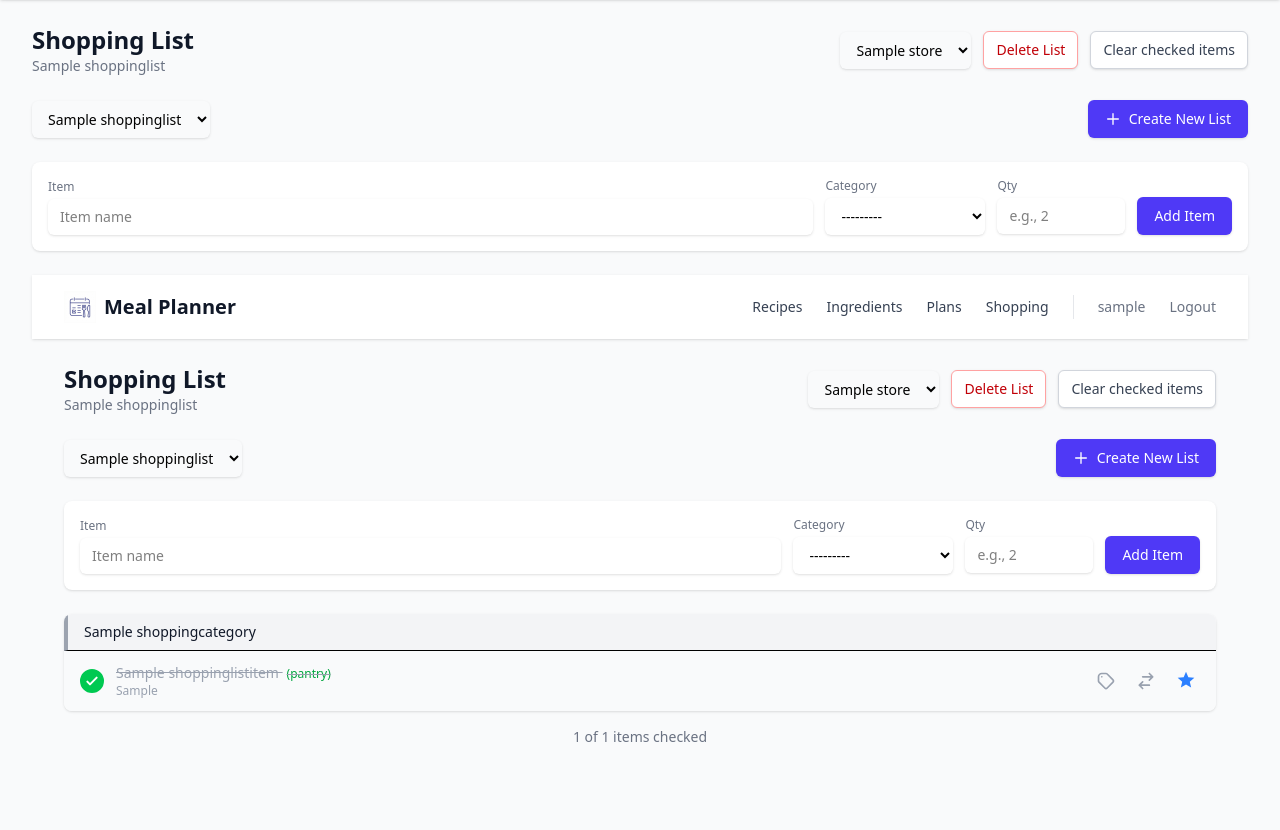
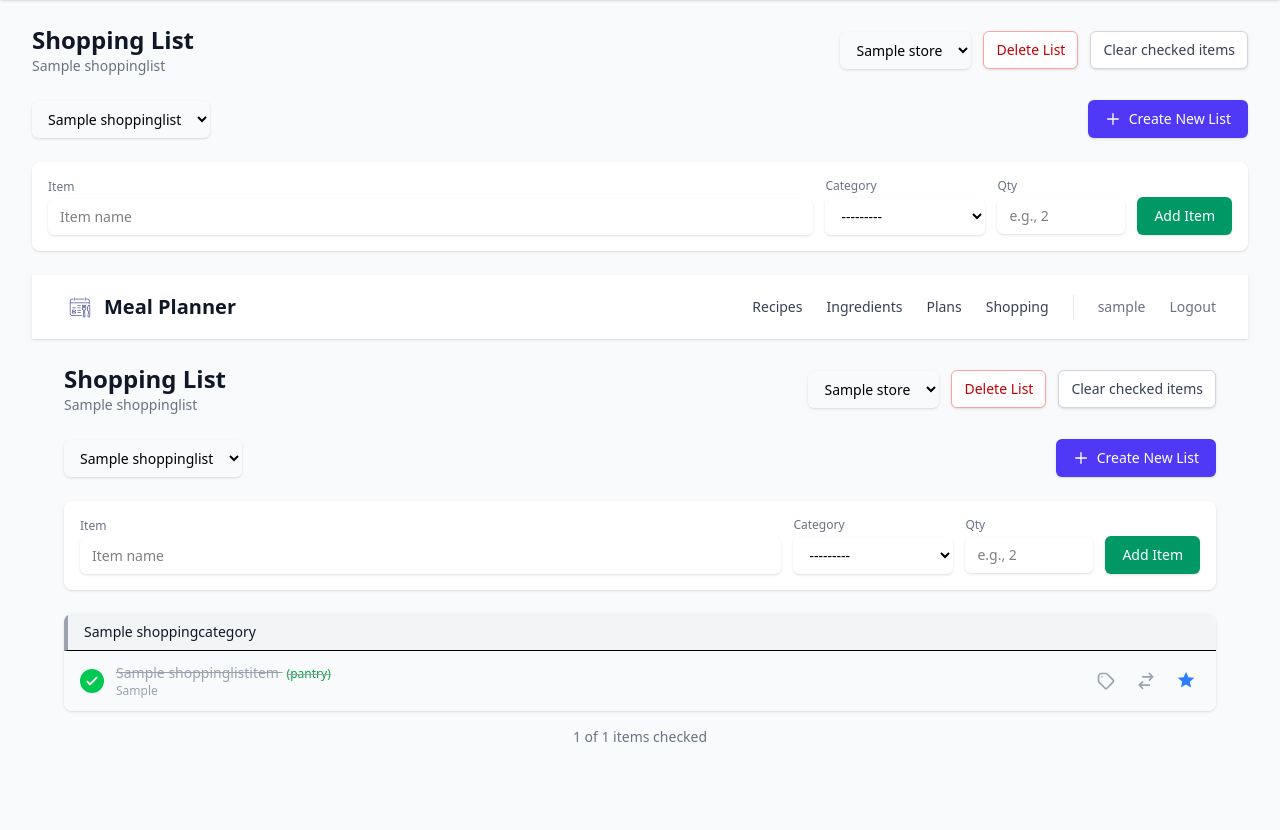
Before and after one commit to yulqen/mealplanner, a Django app: page /shopping/ in a window 1280 px wide. Shown: the part 64-894 px from the top of the page. Run offline with Django 5.2, Linux system fonts and the light colour scheme; a user stored in the database is signed in; tables that the repository leaves empty hold one stand-in row (values such as "Sample post"); style sheets or scripts are compiled from the project's sources.

Commit message:
feat(shopping): improve mobile friendliness of shopping list
- Add green theme and highlight "Add Item" form on mobile
- Reorder "Add Item" fields for better accessibility on small screens
- Increase font size and checkbox hit area for shopping list items on mobile
- Maintain existing desktop layout for consistency

```diff
--- a/core/templates/core/shopping_list.html
+++ b/core/templates/core/shopping_list.html
@@ -127,33 +127,44 @@
 
     {% if shopping_list %}
     <!-- Add Item Form -->
-    <div class="bg-white rounded-lg shadow-sm p-3 sm:p-4" id="add-item-form">
+    <div class="bg-white rounded-lg shadow-sm p-3 sm:p-4 border-2 border-emerald-500 sm:border-none" id="add-item-form">
         <form id="shopping-add-form"
               hx-post="{% url 'shopping_add' shopping_list.pk %}"
               hx-target="#shopping-items-list"
               hx-swap="innerHTML"
-              class="space-y-3 sm:space-y-0 sm:flex sm:flex-wrap sm:gap-3 sm:items-end">
+              class="flex flex-col gap-3 sm:flex-row sm:items-end">
             {% csrf_token %}
-            <!-- Item name - full width on mobile -->
-            <div class="w-full sm:flex-1 sm:min-w-[200px] relative">
+            <!-- Primary Row: Item + Add Button (on mobile) -->
+            <div class="flex gap-2 sm:flex-1 sm:min-w-[200px]">
+                <div class="flex-1 relative">
                     <label for="item-name" class="block text-xs font-medium text-gray-500 mb-1">Item</label>
                     <input type="text"
                            name="name"
                            id="item-name"
                            autocomplete="off"
-                       class="block w-full rounded-md border-gray-300 shadow-sm focus:border-indigo-500 focus:ring-indigo-500 text-base sm:text-sm px-3 py-2"
+                           class="block w-full rounded-md border-emerald-300 sm:border-gray-300 shadow-sm focus:border-emerald-500 focus:ring-emerald-500 text-lg sm:text-sm px-3 py-3 sm:py-2"
                            placeholder="Item name"
                            required>
                     <input type="hidden" name="ingredient_id" id="ingredient-id" value="">
                     <div id="item-autocomplete" class="absolute z-10 w-full mt-1"></div>
                 </div>
-            <!-- Category and Quantity row on mobile -->
+
+                <!-- Mobile only Add button -->
+                <div class="flex items-end sm:hidden">
+                    <button type="submit"
+                            class="px-6 py-3 border border-transparent text-base font-bold rounded-md shadow-sm text-white bg-emerald-600 hover:bg-emerald-700 active:bg-emerald-800 h-[52px]">
+                        Add
+                    </button>
+                </div>
+            </div>
+
+            <!-- Secondary Row: Category and Quantity -->
             <div class="flex gap-2 sm:gap-3">
                 <div class="flex-1 sm:w-40 sm:flex-none">
                     <label for="item-category" class="block text-xs font-medium text-gray-500 mb-1">Category</label>
                     <select name="category"
                             id="item-category"
-                            class="block w-full rounded-md border-gray-300 shadow-sm focus:border-indigo-500 focus:ring-indigo-500 text-base sm:text-sm px-3 py-2">
+                            class="block w-full rounded-md border-gray-300 shadow-sm focus:border-emerald-500 focus:ring-emerald-500 text-base sm:text-sm px-3 py-2">
                         <option value="">---------</option>
                         {% for cat in categories %}
                         <option value="{{ cat.pk }}">{{ cat.name }}</option>
@@ -165,13 +176,14 @@
                     <input type="text"
                            name="quantities"
                            id="item-quantities"
-                           class="block w-full rounded-md border-gray-300 shadow-sm focus:border-indigo-500 focus:ring-indigo-500 text-base sm:text-sm px-3 py-2"
+                           class="block w-full rounded-md border-gray-300 shadow-sm focus:border-emerald-500 focus:ring-emerald-500 text-base sm:text-sm px-3 py-2"
                            placeholder="e.g., 2">
                 </div>
             </div>
-            <!-- Add button - full width on mobile -->
+
+            <!-- Desktop Add button -->
             <button type="submit"
-                    class="w-full sm:w-auto px-4 py-2.5 sm:py-2 border border-transparent text-sm font-medium rounded-md shadow-sm text-white bg-indigo-600 hover:bg-indigo-700 active:bg-indigo-800">
+                    class="hidden sm:inline-flex items-center px-4 py-2 border border-transparent text-sm font-medium rounded-md shadow-sm text-white bg-emerald-600 hover:bg-emerald-700 active:bg-emerald-800">
                 Add Item
             </button>
         </form>
--- a/templates/components/shopping_item_row.html
+++ b/templates/components/shopping_item_row.html
@@ -7,14 +7,14 @@
           hx-swap="outerHTML">
         {% csrf_token %}
         <button type="submit"
-                class="flex-shrink-0 w-6 h-6 rounded-full border-2 flex items-center justify-center transition-colors
+                class="flex-shrink-0 w-8 h-8 sm:w-6 sm:h-6 rounded-full border-2 flex items-center justify-center transition-colors
                        {% if item.is_checked %}
                        bg-green-500 border-green-500 text-white
                        {% else %}
                        border-gray-300 hover:border-green-400
                        {% endif %}">
             {% if item.is_checked %}
-            <svg class="w-4 h-4" fill="none" viewBox="0 0 24 24" stroke="currentColor">
+            <svg class="w-5 h-5 sm:w-4 sm:h-4" fill="none" viewBox="0 0 24 24" stroke="currentColor">
                 <path stroke-linecap="round" stroke-linejoin="round" stroke-width="3" d="M5 13l4 4L19 7" />
             </svg>
             {% endif %}
@@ -23,7 +23,7 @@
 
     <!-- Item Details -->
     <div class="ml-3 flex-1 min-w-0">
-        <p class="text-sm font-medium {% if item.is_checked %}text-gray-400 line-through{% elif item.is_pantry_item %}text-green-700{% else %}text-gray-900{% endif %}">
+        <p class="text-lg sm:text-sm font-medium {% if item.is_checked %}text-gray-400 line-through{% elif item.is_pantry_item %}text-green-700{% else %}text-gray-900{% endif %}">
             {{ item.name }}
             {% if item.is_pantry_item %}
             <span class="ml-1 text-xs text-green-600">(pantry)</span>
@@ -32,7 +32,7 @@
             {% endif %}
         </p>
         {% if item.quantities %}
-        <p class="text-xs {% if item.is_checked %}text-gray-400{% elif item.is_pantry_item %}text-green-600{% else %}text-gray-500{% endif %}">
+        <p class="text-sm sm:text-xs {% if item.is_checked %}text-gray-400{% elif item.is_pantry_item %}text-green-600{% else %}text-gray-500{% endif %}">
             {{ item.quantities }}
         </p>
         {% endif %}
```
Lines whose indentation alone changed are shown as unchanged.
